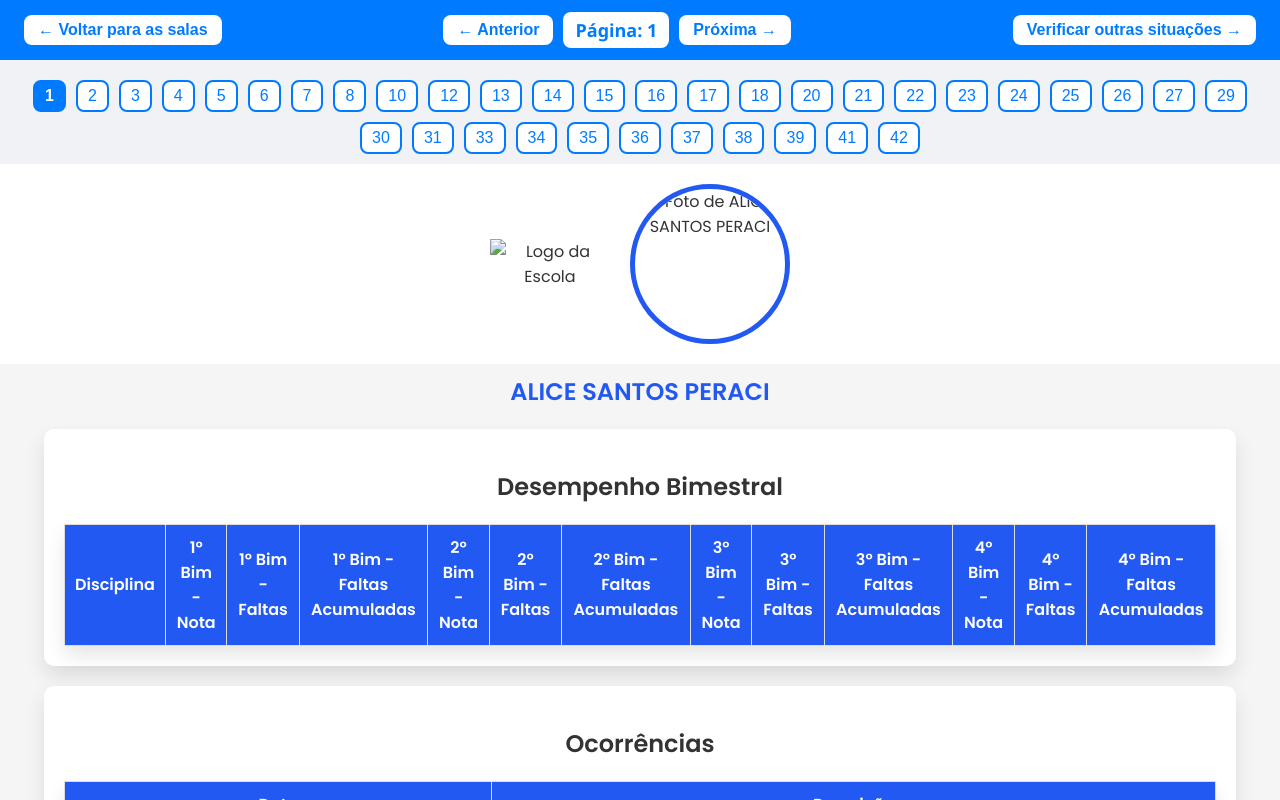
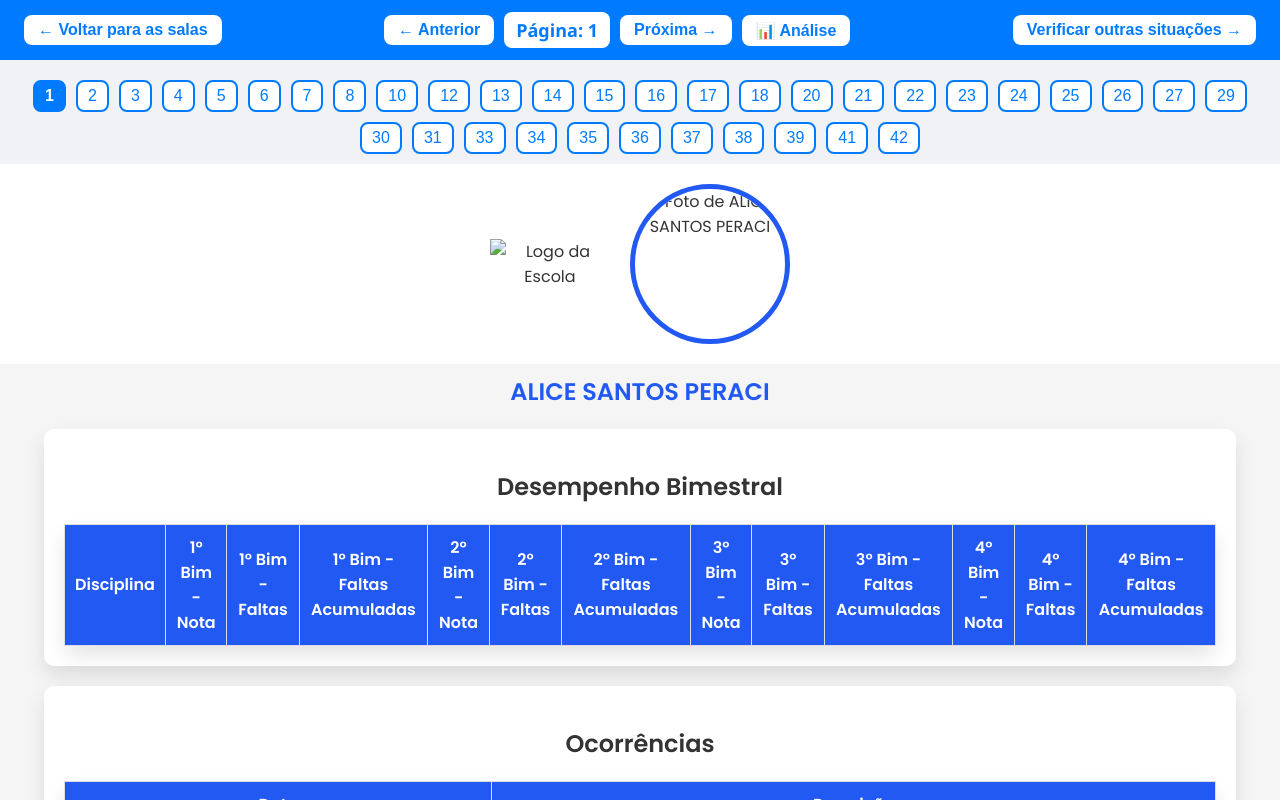
Before and after one commit to professorgaldino/8a, a plain HTML site: page index.html in a window 1280 px wide. Drawn offline with Linux system fonts and the light colour scheme; no server answers.

Commit message:
Update index.html

```diff
--- a/index.html
+++ b/index.html
@@ -106,6 +106,7 @@
       <button onclick="goPrev()">← Anterior</button>
       <span class="page-number" id="page-number">Página: 1</span>
       <button onclick="goNext()">Próxima →</button>
+      <button onclick="openAnalise()">📊 Análise</button>
     </div>
 
     <button onclick="window.location.href='outros.html'">Verificar outras situações →</button>
@@ -170,6 +171,12 @@
       }
     }
 
+    function openAnalise() {
+      const currentPage = pages[currentIndex];
+      const pageNum = currentPage.match(/\d+/)[0];
+      window.open(`analise.html?pagina=${pageNum}`, '_blank');
+    }
+
     updateViewer();
   </script>
 
```
